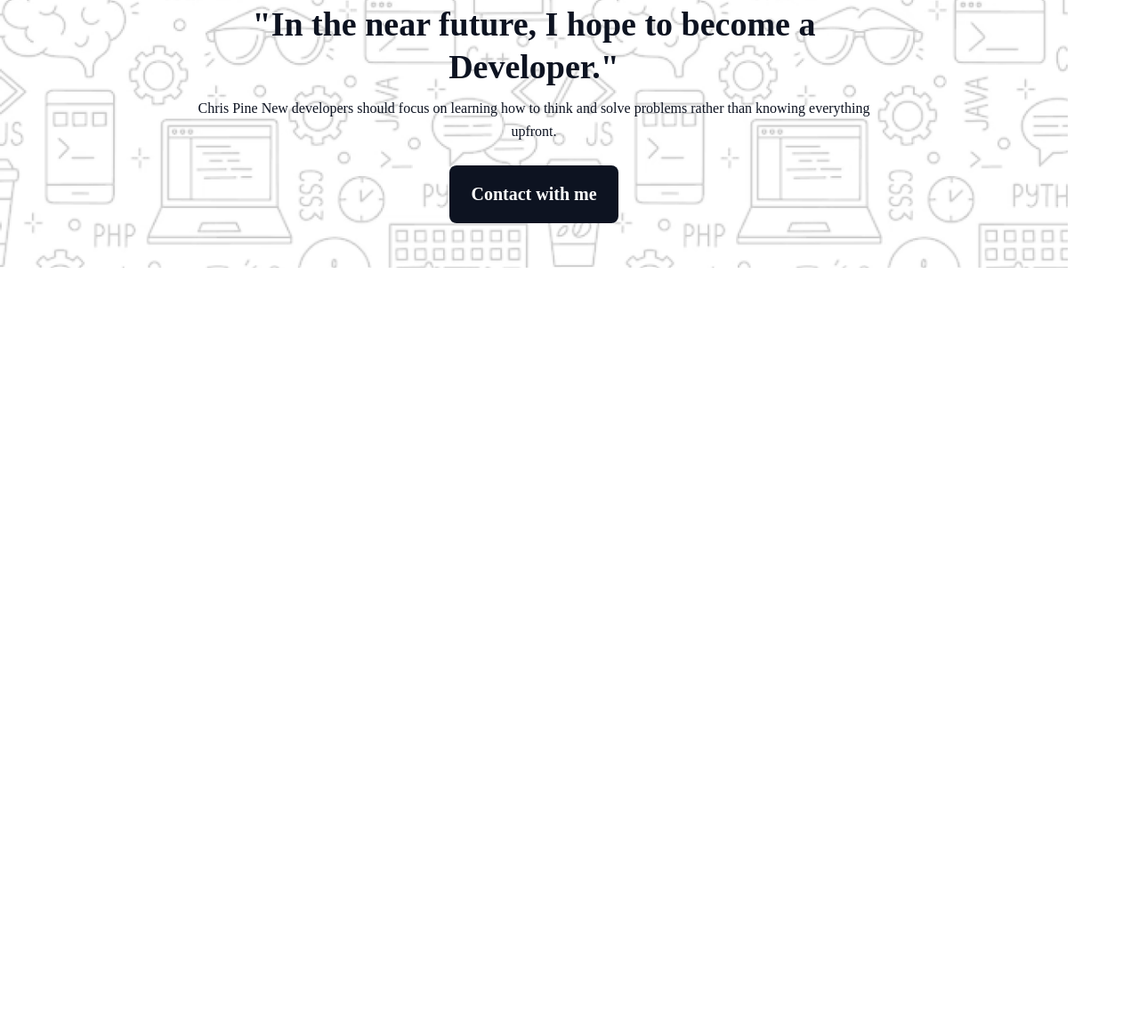
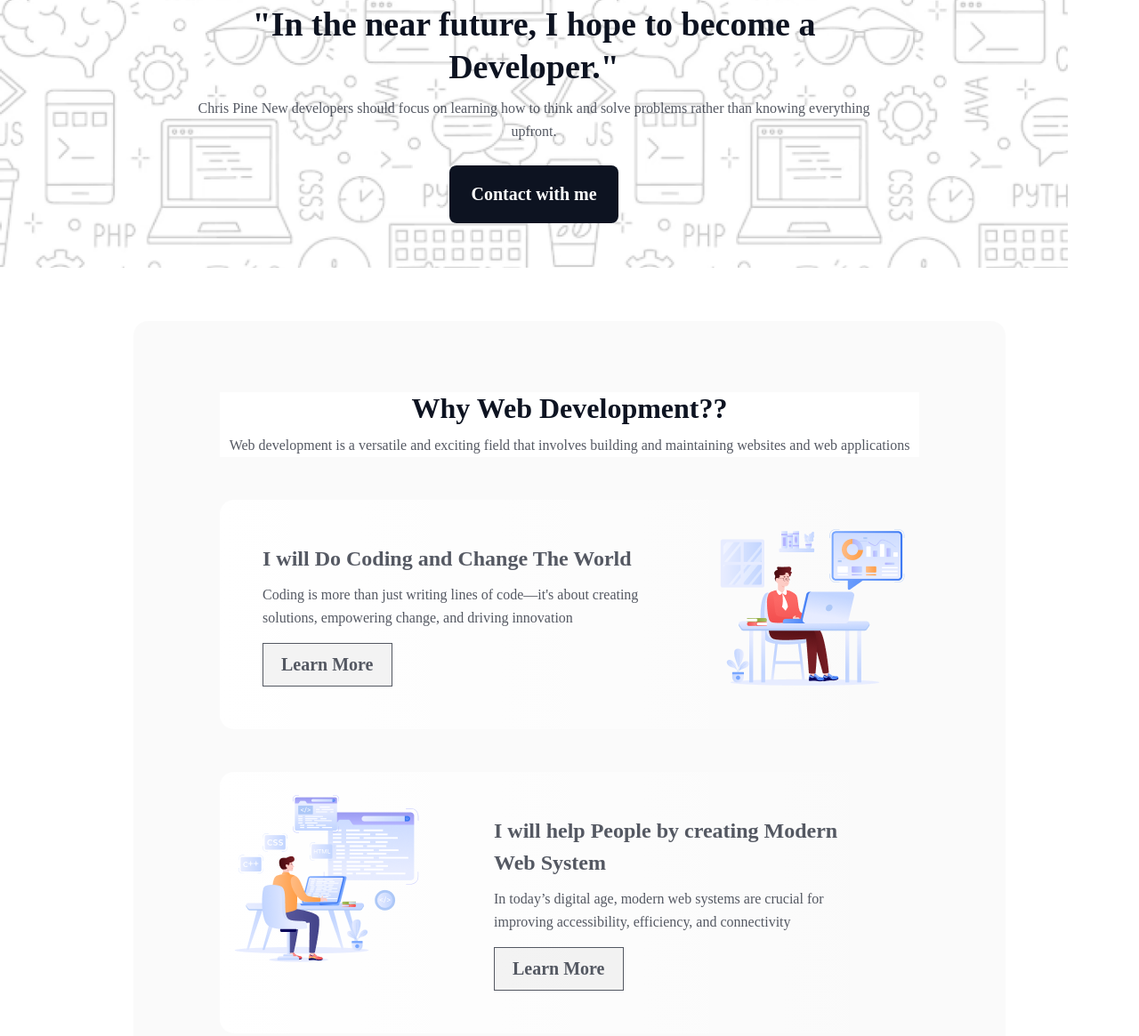
Before and after one commit to SORKARSIFAT/reset-new-year-new-me, a plain HTML site: page index.html in a window 1280 px wide. Shown: the part 404-1569 px from the top of the page at 89% size. Before the commit the page ends 800 px from the top, so only its background shows below. Drawn offline with Linux system fonts and the light colour scheme; a web font is replaced by a local one.

Commit message:
allmost end why iam developer section.

```diff
--- a/index.css
+++ b/index.css
@@ -1,13 +1,14 @@
-
 *{
     margin: 0;
     padding: 0;
+}
+nav{
+    background: rgb(255, 255, 255);
 }
 nav ul{
     display: flex;
     justify-content: space-between;
     margin: 25px 150px ;
-
 }
 
 nav ul li{
@@ -28,20 +29,16 @@ text-align: left;
     box-sizing: border-box;
 border: 1px solid rgb(13, 19, 33);
 border-radius: 8px;
-
 opacity: 0.8;
 padding: 16px 22px 16px 22px;
-transition: 0.3s;
 font-family: Azeret Mono;
 font-size: 18px;
 font-weight: 800;
-
 }
 .btn-nav:hover{
     background-color: crimson;
     color: white;
     border: none;
-
 }
 
 /* banner style start */
@@ -90,6 +87,8 @@ line-height: 26px;
 letter-spacing: 0%;
 text-align: center;
 margin-top: 10px;
+opacity: 0.7;
+
 }
 
 .banner-btn{
@@ -117,3 +116,100 @@ border: none;
     margin-bottom: 45px;
     margin-top: 25px;
 }
+/* why dev  */
+
+.why-dev{
+    border-radius: 16px;
+
+   background: rgba(13, 19, 33, 0.02);
+
+
+   /* Frame 13 */
+
+
+
+/* Auto layout */
+
+margin: 60px 150px;
+padding: 80px 97px 80px 97px;
+
+
+}
+.why-div-container{
+  background: rgb(255, 255, 255);
+
+}
+.why-div-title{
+    color: rgb(13, 19, 33);
+font-family: Azeret Mono;
+font-size: 32px;
+font-weight: 800;
+line-height: 37px;
+letter-spacing: 0%;
+text-align: center;
+padding: 0 48px ;
+}
+
+.why-dev-des{
+    color: rgb(13, 19, 33);
+font-family: Azeret Mono;
+font-size: 16px;
+font-weight: 400;
+line-height: 26px;
+letter-spacing: 0%;
+text-align: center;
+margin-top: 10px;
+opacity: 0.7;
+
+
+}
+
+.why-dev-card-container{
+    border-radius: 16px;
+
+background: linear-gradient(90.00deg, rgb(255, 255, 255),rgba(255, 255, 255, 0) 100%);
+margin-top: 48px;
+display: flex;
+gap: 20px;
+}
+
+.card-one{
+    padding: 48px;
+}
+.why-card-title{
+    color: rgba(13, 19, 33, 0.7);
+font-family: Azeret Mono;
+font-size: 24px;
+font-weight: 700;
+line-height: 36px;
+letter-spacing: 0%;
+text-align: left;
+}
+.why-card-des{
+    color: rgb(13, 19, 33);
+font-family: Azeret Mono;
+font-size: 16px;
+font-weight: 400;
+line-height: 26px;
+letter-spacing: 0%;
+text-align: left;
+opacity: 0.7;
+margin-top: 10px;
+
+
+}
+
+.why-card-btn{
+    box-sizing: border-box;
+border: 1px solid rgb(13, 19, 33);
+opacity: 0.7;
+padding: 12px 20px 12px 20px;
+margin-top: 15px;
+color: rgb(13, 19, 33);
+font-family: Azeret Mono;
+font-size: 20px;
+font-weight: 600;
+line-height: 23px;
+letter-spacing: 0%;
+text-align: center;
+}
--- a/index.html
+++ b/index.html
@@ -5,11 +5,13 @@
     <meta name="viewport" content="width=device-width, initial-scale=1.0">
     <title>New Year New ME</title>
     <!-- link for font  -->
-
     <link rel="preconnect" href="https://fonts.googleapis.com">
     <link rel="preconnect" href="https://fonts.gstatic.com" crossorigin>
     <link href="https://fonts.googleapis.com/css2?family=Azeret+Mono:ital,wght@0,100..900;1,100..900&display=swap"  rel="stylesheet">
+    <!-- link css -->
     <link rel="stylesheet" href="index.css">
+    <!-- link favicon -->
+     <link rel="shortcut icon" href="/assets/Group.png" type="image/x-icon">
 </head>
 <body>
     <header>
@@ -37,7 +39,49 @@
         </section>
     </header>
 
-    <main></main>
+    <main>
+        <!-- why dev section start -->
+        <section class="why-dev">
+            <div class="why-div-container">
+                <h2 class="why-div-title">Why Web Development??</h2>
+            <p class="why-dev-des">Web development is a versatile and exciting field that involves building and maintaining websites and web applications</p>
+            </div>
+            <div class="why-dev-card-container">
+                <div class="card-one">
+                    <h2 class="why-card-title">I will Do Coding and Change The World</h2>
+                    <p class="why-card-des">Coding is more than just writing lines of code—it's about creating solutions, empowering change, and driving innovation</p>
+                    <button class="why-card-btn">Learn More</button>
+                </div>
+                <div>
+                   <img src="/assets/Group 3.png" alt="" srcset="">
+                </div>
+            </div>
+            <div class="why-dev-card-container">
+
+                <div>
+                   <img src="/assets/Group 4.png" alt="" srcset="">
+                </div>
+                <div class="card-one">
+                    <h2 class="why-card-title">I will help People by creating Modern Web System</h2>
+                    <p class="why-card-des">In today’s digital age, modern web systems are crucial for improving accessibility, efficiency, and connectivity</p>
+                    <button class="why-card-btn">Learn More</button>
+                </div>
+            </div>
+            <div class="why-dev-card-container">
+                <div class="card-one">
+                    <h2 class="why-card-title">I will Do Coding and Change The World</h2>
+                    <p class="why-card-des">Coding is more than just writing lines of code—it's about creating solutions, empowering change, and driving innovation</p>
+                    <button class="why-card-btn">Learn More</button>
+                </div>
+                <div>
+                   <img src="/assets/Group 3.png" alt="" srcset="">
+                </div>
+            </div>
+
+
+        </section>
+        <!-- why dev section end -->
+    </main>
     <footer></footer>
 </body>
 </html>
```
